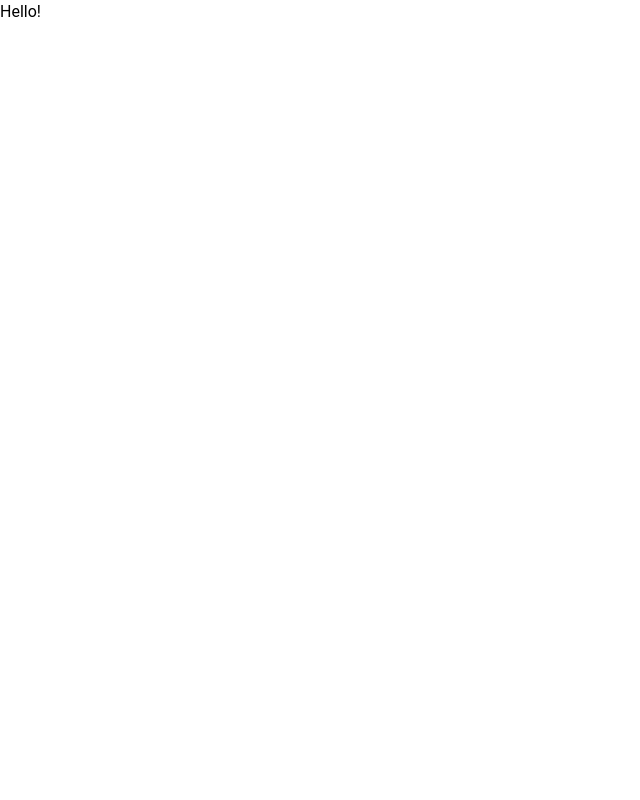
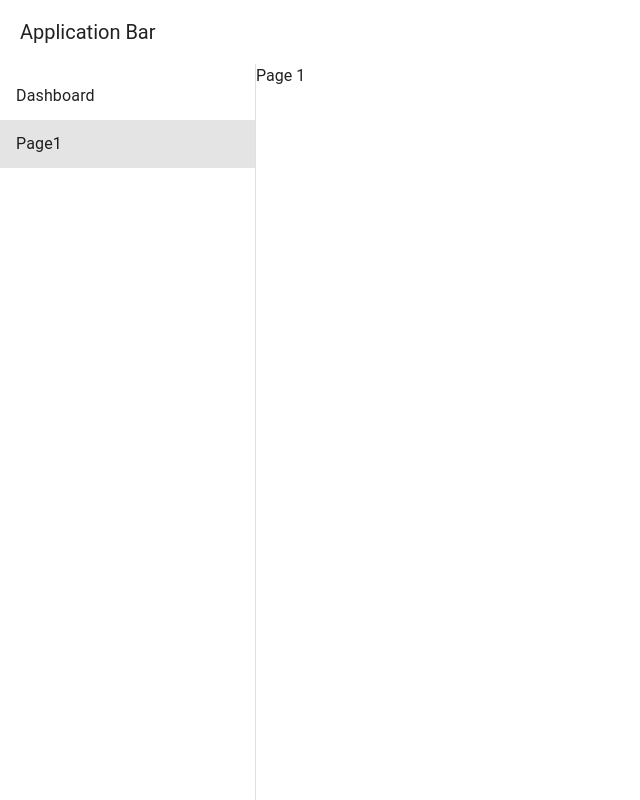
Before and after one commit to jademchog/Internship-Project-Analysis, a Vue app in the folder vuetify-project/: page /page1 in a window 1280 px wide. Before the commit this address had no page. Shown: the whole page, without its empty margins (0-640 px from the left). Built offline with nearby package versions, Linux system fonts and the light colour scheme; a small style sheet from the web is missing.

Commit message:
new pages

```diff
--- a/vuetify-project/src/App.vue
+++ b/vuetify-project/src/App.vue
@@ -1,14 +1,3 @@
 <template>
-  <Dashboard />
+  <router-view />
 </template>
-
-<script>
-import Dashboard from "./pages/Dashboard.vue"
-
-export default {
-    name: 'App',
-    components: {
-        Dashboard
-    }
-}
-</script>
--- /dev/null
+++ b/vuetify-project/src/LayoutView.vue
@@ -0,0 +1,52 @@
+<template>
+    <v-app>
+        <v-app-bar :elevation="0" rounded>
+            <v-app-bar-title>Application Bar</v-app-bar-title>
+        </v-app-bar>
+        <v-navigation-drawer app permanent>
+            <v-list>
+                <v-list-item
+                v-for="item in menuItems"
+                :key="item.to"
+                :to="item.to"
+                link
+                :active="isActive(item.to)"
+                @click="navigate(item.to)"
+                >
+                    <v-list-item-title>{{ item.title }}</v-list-item-title>
+                </v-list-item>
+            </v-list>
+        </v-navigation-drawer>
+        <v-main>
+            <router-view />
+        </v-main>
+    </v-app>
+
+</template>
+<script setup lang="ts">
+import { useRouter, useRoute } from 'vue-router'
+
+const router = useRouter()
+const route = useRoute()
+
+const menuItems = [
+  { title: 'Dashboard', to: '/dashboard' },
+  { title: 'Page1', to: '/page1'}
+]
+
+function navigate(to: string) {
+  if (route.path !== to) {
+    router.push(to)
+  }
+}
+
+function isActive(to: string) {
+  return route.path === to
+}
+</script>
+
+<style scoped>
+.v-application {
+  min-height: 100vh;
+}
+</style>
--- a/vuetify-project/src/pages/DashBoard.vue
+++ b/vuetify-project/src/pages/DashBoard.vue
@@ -1,10 +1,3 @@
 <template>
 Hello!
 </template>
-
-<script>
-export default {
-    name: 'Dashboard'
-
-}
-</script>
--- /dev/null
+++ b/vuetify-project/src/pages/Page1.vue
@@ -0,0 +1,3 @@
+<template>
+    Page 1
+</template>
--- a/vuetify-project/src/router/index.js
+++ b/vuetify-project/src/router/index.js
@@ -6,12 +6,30 @@
 
 // Composables
 import { createRouter, createWebHistory } from 'vue-router'
-import { setupLayouts } from 'virtual:generated-layouts'
-import { routes } from 'vue-router/auto-routes'
+
+const DashboardLayout = () => import('@/LayoutView.vue')
+const Dashboard = () => import('@/pages/DashBoard.vue')
+const Page1 = () => import('@/pages/Page1.vue')
 
 const router = createRouter({
   history: createWebHistory(import.meta.env.BASE_URL),
-  routes: setupLayouts(routes),
+  routes: [
+    {
+      path: '/',
+      component: DashboardLayout,
+      redirect: '/dashboard',
+      children: [
+        {
+          path: 'dashboard',
+          component: Dashboard,
+        },
+        {
+          path: 'page1',
+          component: Page1,
+        }
+      ],
+    },
+  ],
 })
 
 // Workaround for https://github.com/vitejs/vite/issues/11804
```
Also changed, not shown: vuetify-project/typed-router.d.ts (+8 -3 lines).
